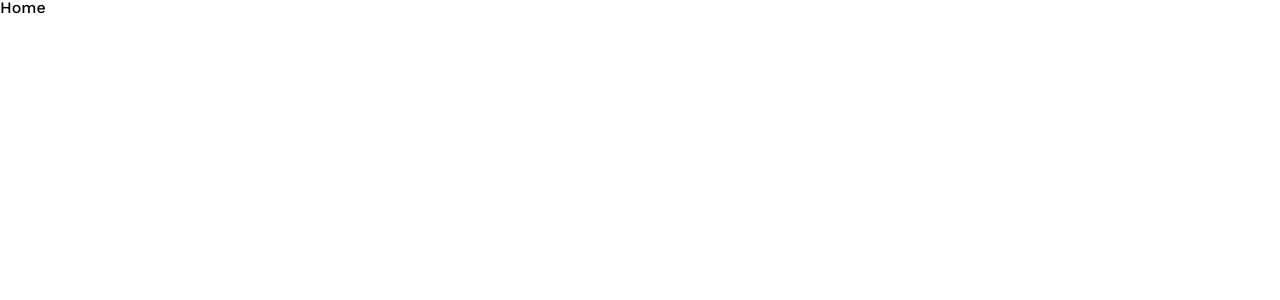
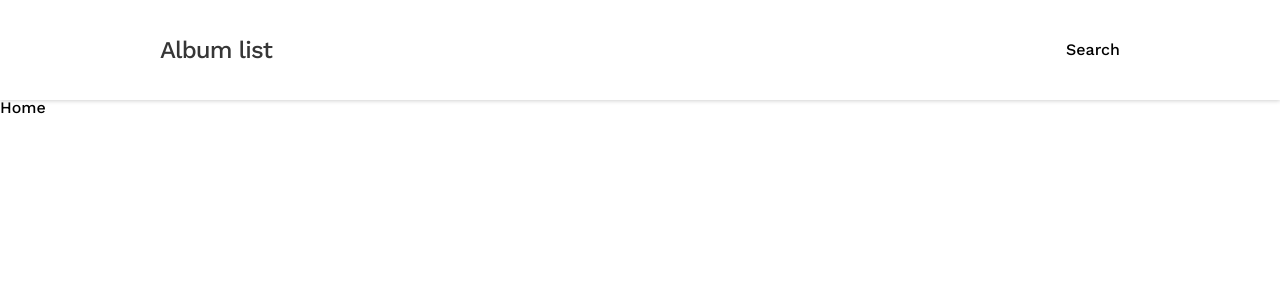
Before and after one commit to aduda091/album-library, a React (Create React App) app: page / in a window 1280 px wide. Shown: the top 300 px of the page. Built offline with nearby package versions, Linux system fonts and the light colour scheme; the HTML template or start-up script is replaced by a standard one.

Commit message:
add PropTypes, initialize Header component

```diff
--- a/package.json
+++ b/package.json
@@ -8,6 +8,7 @@
     "@testing-library/user-event": "^7.2.1",
     "axios": "^0.19.2",
     "node-sass": "^4.14.1",
+    "prop-types": "^15.7.2",
     "react": "^16.13.1",
     "react-dom": "^16.13.1",
     "react-router-dom": "^5.2.0",
--- /dev/null
+++ b/src/assets/scss/_globals.scss
@@ -0,0 +1,6 @@
+$base-font-size: 16px;
+
+$screen-xl-min: 1200px;
+$screen-lg-min: 992px;
+$screen-md-min: 768px;
+$screen-sm-min: 320px;
--- /dev/null
+++ b/src/assets/scss/_mixins.scss
@@ -0,0 +1,31 @@
+@import './globals';
+
+
+
+@mixin sm {
+    @media (min-width: #{$screen-sm-min}) {
+        @content;
+    }
+}
+
+@mixin md {
+    @media (min-width: #{$screen-md-min}) {
+        @content;
+    }
+}
+
+@mixin lg {
+    @media (min-width: #{$screen-lg-min}) {
+        @content;
+    }
+}
+
+@mixin xl {
+    @media (min-width: #{$screen-xl-min}) {
+        @content;
+    }
+}
+
+@function rem($size) {
+    @return $size / $base-font-size * 1rem;
+}
--- /dev/null
+++ b/src/components/Header/index.jsx
@@ -0,0 +1,22 @@
+import React from 'react';
+import PropTypes from 'prop-types';
+
+import './style.scss';
+
+function Header(props) {
+    return (
+        <div className="header">
+            <div className="inner-container">
+                <h1 className="page-title">{props.title}</h1>
+                { props.hasSearch ? <div>Search</div> : null}
+            </div>
+        </div>
+    );
+}
+
+Header.propTypes = {
+    title: PropTypes.string.isRequired,
+    hasSearch: PropTypes.bool
+};
+
+export default Header;
--- /dev/null
+++ b/src/components/Header/style.scss
@@ -0,0 +1,26 @@
+@import '../../assets/scss/mixins';
+@import '../../assets/scss/colors';
+
+.header {
+    background-color: $white;
+    box-shadow: 0 1px 4px 0 rgba(0, 0, 0, 0.18);
+    height: 100px;
+    width: 100%;
+}
+
+.inner-container {
+    align-items: center;
+    display: flex;
+    height: 100%;
+    justify-content: space-between;
+    margin: 0 auto;
+    max-width: 75%;
+}
+
+.page-title {
+    color: $blackish;
+    font-size: rem(24px);
+    font-weight: 500;
+    letter-spacing: -0.88px;
+    margin: 0;
+}
--- a/src/index.scss
+++ b/src/index.scss
@@ -1,7 +1,9 @@
+@import './assets/scss/globals';
+
 html,
 body {
     font-family: 'Work Sans', sans-serif;
-    font-size: 16px;
+    font-size: $base-font-size;
     line-height: 1;
     margin: 0;
     padding: 0;
--- a/src/pages/Artist/index.jsx
+++ b/src/pages/Artist/index.jsx
@@ -1,7 +1,14 @@
 import React from 'react';
 
+import Header from '../../components/Header';
+
 function Artist() {
-    return <div>Artist</div>;
+    return (
+        <div>
+            <Header title="Artist name"/>
+            Artist
+        </div>
+    );
 }
 
 export default Artist;
--- a/src/pages/Home/index.jsx
+++ b/src/pages/Home/index.jsx
@@ -1,7 +1,14 @@
 import React from 'react';
 
+import Header from '../../components/Header';
+
 function Home() {
-    return <div>Home</div>;
+    return (
+        <div>
+            <Header title="Album list" hasSearch />
+            Home
+        </div>
+    );
 }
 
 export default Home;
```
